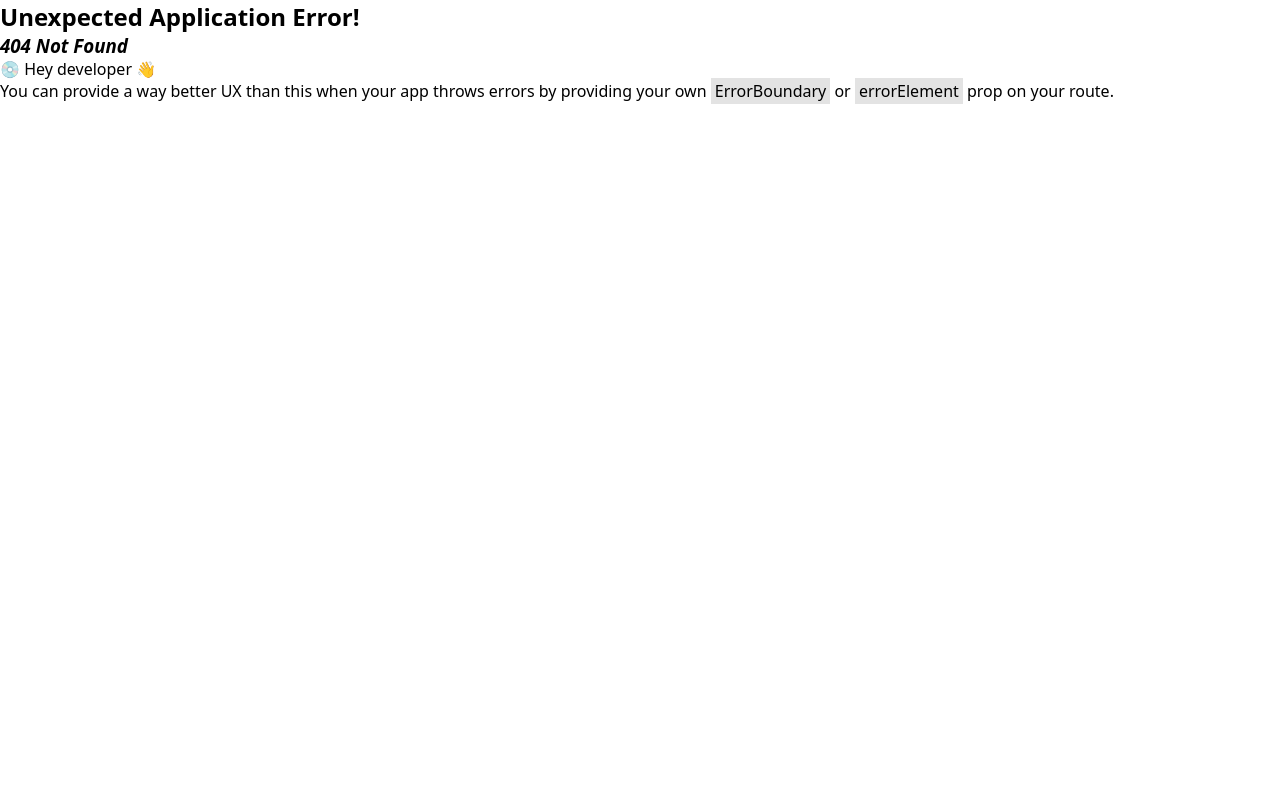
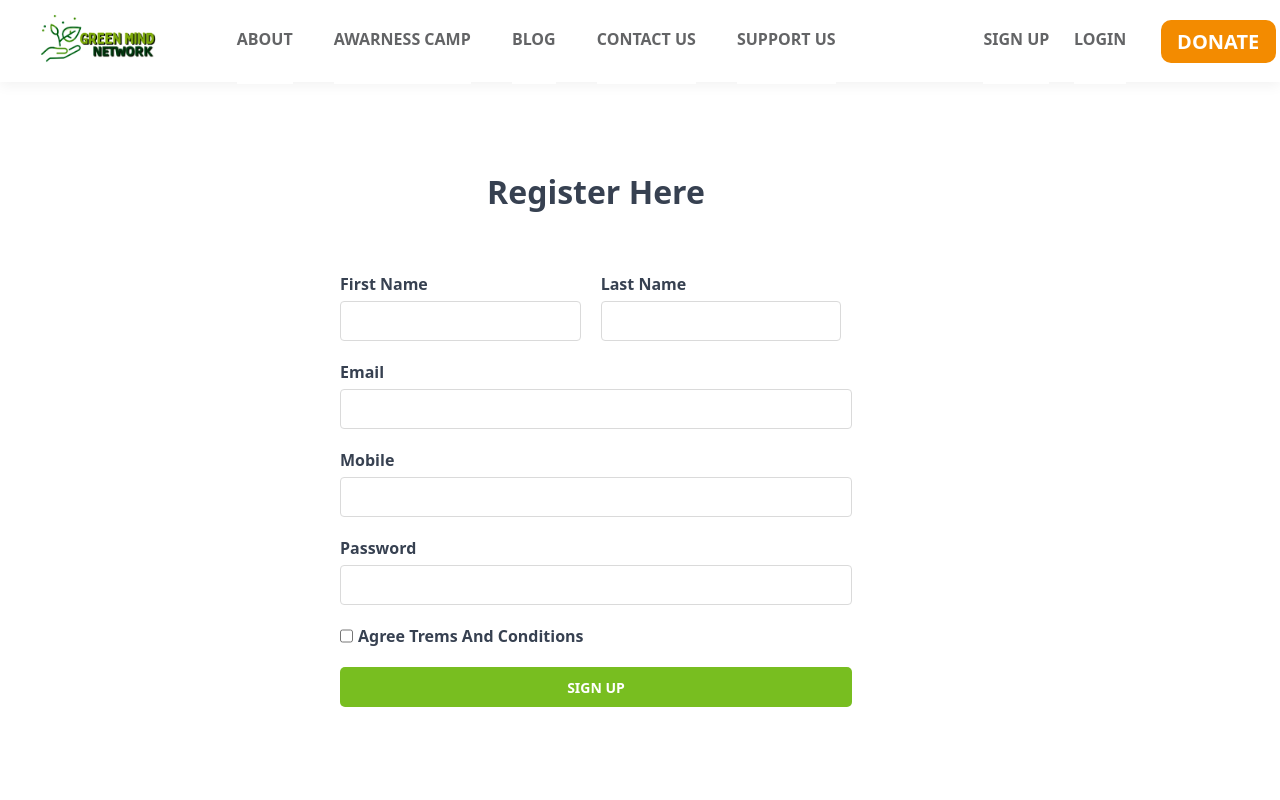
Before and after one commit to KOUSHIKJANA007/GreenMindNetwork-v1, a React (Vite) app: page /signup in a window 1280 px wide. Before the commit this address had no page. Shown: the top 800 px of the page. Built offline with nearby package versions, Linux system fonts and the light colour scheme.

Commit message:
sign up page added

```diff
--- a/src/components/Header.jsx
+++ b/src/components/Header.jsx
@@ -92,7 +92,7 @@ const Header = () => {
             <Link onClick={handleList} to="#" >blog</Link>
             <Link onClick={handleList} to="#" >contact us</Link>
             <Link onClick={handleList} to="#" >support us</Link>
-            <Link onClick={handleList} to="#">sign up</Link>
+            <Link onClick={handleList} to="/signup">sign up</Link>
             <Link onClick={handleList} to="/signin">login</Link>
             <div className="drop_donation">donate</div>
           </div>}
--- a/src/components/LoginBox.jsx
+++ b/src/components/LoginBox.jsx
@@ -4,10 +4,10 @@ import { Link } from 'react-router-dom'
 const LoginBox = () => {
   return (
     <>
-          <div className="login_box">
-              <Link to="">sign up</Link>
-              <Link to="/signin">login</Link>
-          </div>
+      <div className="login_box">
+        <Link to="/signup">sign up</Link>
+        <Link to="/signin">login</Link>
+      </div>
     </>
   )
 }
--- a/src/index.css
+++ b/src/index.css
@@ -436,7 +436,38 @@ hr {
     background-color: #599c07;
     scale: 1.02;
     box-shadow: 0px 1px 5px 5px rgba(197, 233, 79, 0.555);
-    ;
+
+}
+
+.forgot_link {
+    width: 70%;
+    position: relative;
+    left: 30%;
+}
+
+.forgot_link a {
+    text-decoration: none;
+    color: #78be20;
+    font-weight: 700;
+    font-size: 18px;
+    text-transform: capitalize;
+
+}
+
+.register_link {
+    position: relative;
+    left: 10%;
+}
+
+.register_link p {
+    font-size: 18px;
+    font-weight: 700;
+}
+
+.register_link p a {
+    text-decoration: none;
+    text-transform: capitalize;
+    color: #78be20;
 }
 
 @media (max-width:800px) {
@@ -478,6 +509,15 @@ hr {
     .login_button button {
         width: 90%;
     }
+
+    .forgot_link {
+        width: 50%;
+        left: 18%;
+    }
+
+    .register_link {
+        left: 2%;
+    }
 }
 
 @media (mix-width:801px) and (max-width:950) {
@@ -487,3 +527,149 @@ hr {
 }
 
 /*SIGN IN END*/
+/*SIGN UP START*/
+
+.signup_container {
+    width: 25%;
+    position: relative;
+    top: 150px;
+    left: 35%;
+    display: flex;
+    flex-direction: column;
+    gap: 20px;
+    margin: 10px 10px 200px 10px;
+    padding: 10px;
+    text-transform: capitalize;
+    color: #374151;
+    font-weight: 700;
+    z-index: 5;
+}
+
+.signup_container h1 {
+    text-align: center;
+    margin-bottom: 40px;
+}
+
+.signup_input_box_name {
+    display: flex;
+    flex-direction: row;
+    flex-wrap: wrap;
+    gap: 20px;
+}
+
+.fname_input {
+    display: flex;
+    flex-direction: column;
+    width: 47%;
+}
+
+.fname_input label {
+    margin-bottom: 6px;
+}
+
+.lname_input label {
+    margin-bottom: 6px;
+}
+
+.lname_input {
+    display: flex;
+    flex-direction: column;
+    width: 47%;
+}
+
+.signup_input_box {
+    display: flex;
+    flex-direction: column;
+    position: relative;
+    left: 0%;
+}
+
+.signup_input_box label {
+    margin-bottom: 6px;
+}
+
+.signup_input {
+    height: 28px;
+    border-radius: 4px;
+    outline: none;
+    border: 1px solid #dadada;
+    padding: 5px 10px 5px 10px;
+}
+.signup_input:focus{
+    border: 1px solid #78be20;
+}
+.signup_input_box_check {
+    display: flex;
+    gap: 5px;
+}
+
+.signup_button button {
+    height: 40px;
+    width: 100%;
+    border: none;
+    border-radius: 5px;
+    background-color: #78be20;
+    color: white;
+    font-weight: 700;
+    font-size: 14px;
+    text-transform: uppercase;
+}
+
+.signup_button button:hover {
+    background-color: #599c07;
+
+    box-shadow: 0px 1px 5px 5px rgba(197, 233, 79, 0.555);
+}
+.signup_button button:active{
+    scale: 1.02;
+}
+
+@media (max-width:660px) {
+    .signup_container {
+        width: 72%;
+        left: 10%;
+    }
+
+    .fname_input {
+        width: 100%;
+    }
+
+    .lname_input {
+        width: 100%;
+    }
+}
+
+@media (min-width:750px) and (max-width:1335px) {
+
+    .fname_input {
+        width: 47%;
+    }
+
+    .lname_input {
+        width: 47%;
+    }
+}
+
+@media (min-width:661px) and (max-width:849px) {
+    .signup_container {
+        width: 60%;
+        left: 18%;
+    }
+
+    .fname_input {
+        width: 47%;
+    }
+
+    .lname_input {
+        width: 48%;
+    }
+}
+
+@media (min-width:850px) and (max-width:1350px) {
+    .signup_container {
+        width: 40%;
+        left: 25%;
+    }
+}
+
+/*SIGN UP END*/
--- a/src/main.jsx
+++ b/src/main.jsx
@@ -7,6 +7,7 @@ import { Provider } from 'react-redux'
 import greenMindsStore from './store'
 import Home from './routes/Home'
 import SignIn from './routes/SignIn'
+import SignUp from './routes/SignUp'
 
 const router = createBrowserRouter([
   {
@@ -14,7 +15,8 @@ const router = createBrowserRouter([
     element: <App />,
     children:[
       {path:"/",element: <Home/>},
-      {path:"/signin",element: <SignIn/>}
+      {path:"/signin",element: <SignIn/>},
+      {path:"/signup",element: <SignUp/>},
     ]
   }
 ])
--- a/src/routes/SignIn.jsx
+++ b/src/routes/SignIn.jsx
@@ -1,4 +1,5 @@
 import React from 'react'
+import { Link } from 'react-router-dom'
 
 const SignIn = () => {
   return (
@@ -6,7 +7,7 @@ const SignIn = () => {
       <div className="login_container">
         <h1>Sign In To Access This Page</h1>
         <div className="login_input_box">
-            <label htmlFor="password">Username</label>
+          <label htmlFor="username">Username</label>
           <input className='login_input' type="text" name='username' id='username' />
         </div>
         <div className="login_input_box">
@@ -21,6 +22,12 @@ const SignIn = () => {
         <div className="login_button">
           <button type='submit'>Login</button>
         </div>
+        <div className="forgot_link">
+          <Link to="#">forgot password?</Link>
+        </div>
+        <div className="register_link">
+          <p>Not a member? <Link to="/signup">Register here</Link></p>
+        </div>
       </div>
     </>
   )
--- /dev/null
+++ b/src/routes/SignUp.jsx
@@ -0,0 +1,43 @@
+import React from 'react'
+
+const SignUp = () => {
+  return (
+    <>
+    <div className="signup_container">
+        <h1>register here</h1>
+        <div className="signup_input_box_name">
+            <div className='fname_input'>
+                <label htmlFor="fname">first name</label>
+                <input className='signup_input' type="text" name='fname' id='fname' />
+            </div>
+            <div className='lname_input'>
+                <label htmlFor="lname">last name</label>
+                <input className='signup_input' type="text" name='lname' id='lname' />
+            </div>
+
+        </div>
+        <div className="signup_input_box">
+            <label htmlFor="email">email</label>
+            <input className='signup_input' type="email" name='email' id='email' />
+        </div>
+        <div className="signup_input_box">
+            <label htmlFor="mobile">mobile</label>
+            <input className='signup_input' type="number" name='mobile' id='mobile' />
+        </div>
+        <div className="signup_input_box">
+            <label htmlFor="password">Password</label>
+            <input className='signup_input' type="password" name='password' id='password' />
+        </div>
+        <div className="signup_input_box_check">
+            <input className='login_input_check' type="checkbox" name="check" id="check" />
+            <label htmlFor="check">Agree trems and conditions</label>
+        </div>
+        <div className="signup_button">
+            <button type='submit'>Sign UP</button>
+        </div>
+    </div>
+    </>
+  )
+}
+
+export default SignUp
```
Lines whose indentation alone changed are shown as unchanged.
